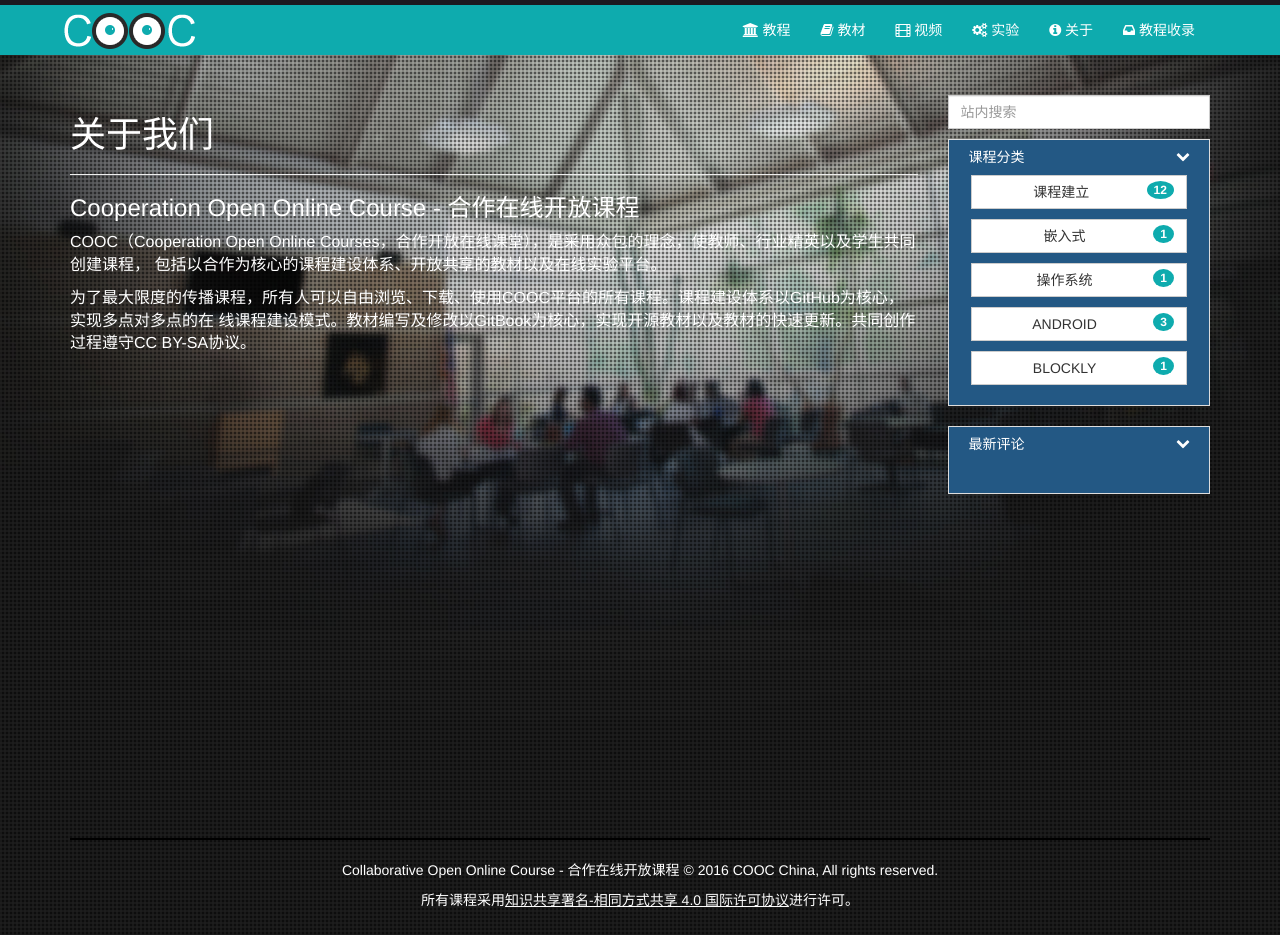
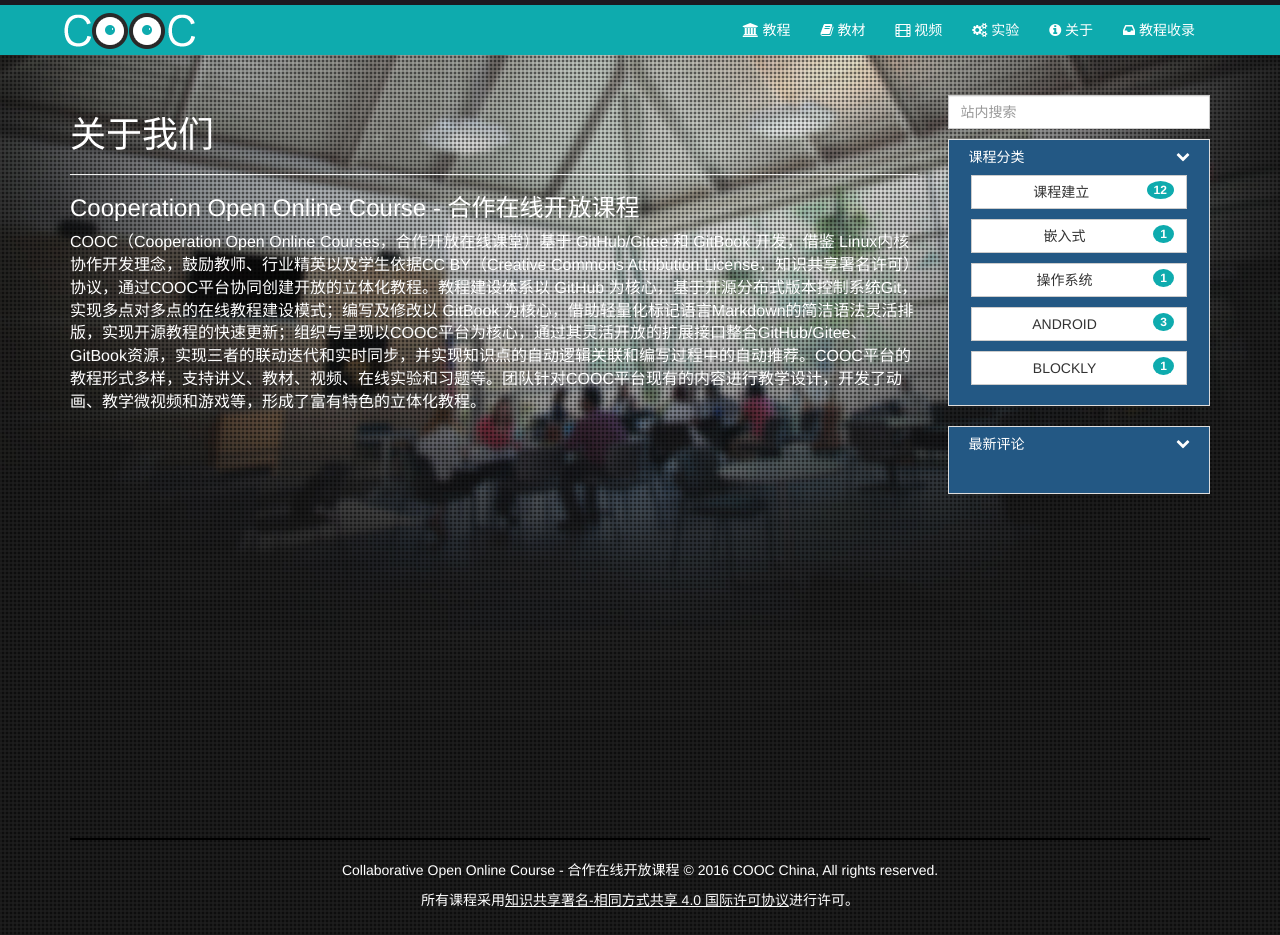
Before and after one commit to COOC-China/cooc-china.github.io, a Jekyll site: the page built from about.md, in a window 1280 px wide. Built offline with Jekyll 4.4.1, drawn with Linux system fonts in a browser that asks for light colours; comment, search, counter and statistics services are not loaded.

Commit message:
Update about.md

```diff
--- a/about.md
+++ b/about.md
@@ -6,8 +6,4 @@ permalink: /about/
 
 ### Cooperation Open Online Course - 合作在线开放课程
 
-COOC（Cooperation Open Online Courses，合作开放在线课堂），是采用众包的理念，使教师、行业精英以及学生共同创建课程，
-包括以合作为核心的课程建设体系、开放共享的教材以及在线实验平台。
-
-为了最大限度的传播课程，所有人可以自由浏览、下载、使用COOC平台的所有课程。课程建设体系以GitHub为核心，实现多点对多点的在
-线课程建设模式。教材编写及修改以GitBook为核心，实现开源教材以及教材的快速更新。共同创作过程遵守CC BY-SA协议。
+COOC（Cooperation Open Online Courses，合作开放在线课堂）基于 GitHub/Gitee 和 GitBook 开发，借鉴 Linux内核协作开发理念，鼓励教师、行业精英以及学生依据CC BY（Creative Commons Attribution License，知识共享署名许可）协议，通过COOC平台协同创建开放的立体化教程。教程建设体系以 GitHub 为核心，基于开源分布式版本控制系统Git，实现多点对多点的在线教程建设模式；编写及修改以 GitBook 为核心，借助轻量化标记语言Markdown的简洁语法灵活排版，实现开源教程的快速更新；组织与呈现以COOC平台为核心，通过其灵活开放的扩展接口整合GitHub/Gitee、GitBook资源，实现三者的联动迭代和实时同步，并实现知识点的自动逻辑关联和编写过程中的自动推荐。COOC平台的教程形式多样，支持讲义、教材、视频、在线实验和习题等。团队针对COOC平台现有的内容进行教学设计，开发了动画、教学微视频和游戏等，形成了富有特色的立体化教程。
```
